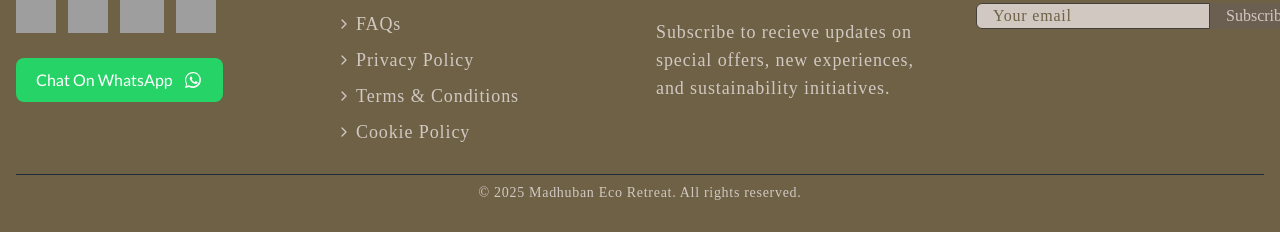
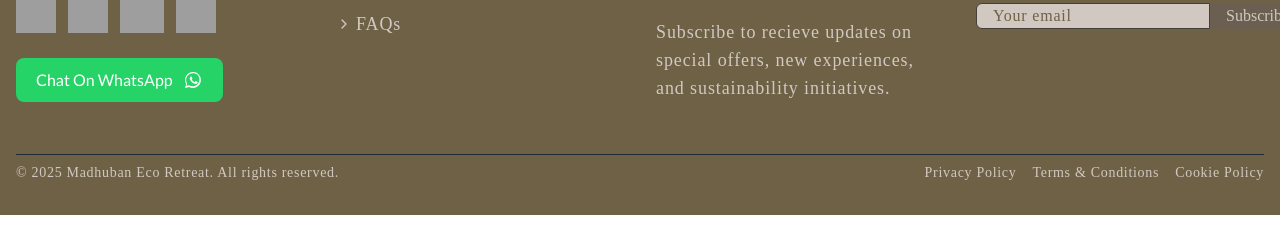
Before and after one commit to ajaykushwaha0508/madhuban, a Next.js app: page / in a window 1280 px wide. Shown: the part 6371-6603 px from the top of the page. Built offline with nearby package versions, Linux system fonts and the light colour scheme; grey boxes are pictures that could not be loaded.

Commit message:
fix footer links

```diff
--- a/src/components/Footer.jsx
+++ b/src/components/Footer.jsx
@@ -216,7 +216,7 @@ const Footer = () => {
               </li>
               <li>
                 <Link
-                  href="/contact"
+                  href="/contact-us"
                   className="font-[sitka-banner] text-[#D1C8C1] tracking-wider text-lg flex items-center"
                 >
                   <ChevronRight className="w-4 h-4 mr-1" /> Contact Us
@@ -228,30 +228,6 @@ const Footer = () => {
                   className="font-[sitka-banner] text-[#D1C8C1] tracking-wider text-lg flex items-center"
                 >
                   <ChevronRight className="w-4 h-4 mr-1" /> FAQs
-                </Link>
-              </li>
-              <li>
-                <Link
-                  href="/privacy-policy"
-                  className="font-[sitka-banner] text-[#D1C8C1] tracking-wider text-lg flex items-center"
-                >
-                  <ChevronRight className="w-4 h-4 mr-1" /> Privacy Policy
-                </Link>
-              </li>
-              <li>
-                <Link
-                  href="/terms-and-condition"
-                  className="font-[sitka-banner] text-[#D1C8C1] tracking-wider text-lg flex items-center"
-                >
-                  <ChevronRight className="w-4 h-4 mr-1" />Terms & Conditions
-                </Link>
-              </li>
-              <li>
-                <Link
-                  href="/cookies-and-consent-policy"
-                  className="font-[sitka-banner] text-[#D1C8C1] tracking-wider text-lg flex items-center"
-                >
-                  <ChevronRight className="w-4 h-4 mr-1" />Cookie Policy
                 </Link>
               </li>
             </ul>
@@ -330,9 +306,35 @@ const Footer = () => {
         </div>
 
         {/* Bottom Section */}
-        <div className="border-t border-gray-800 -mt-5 pt-2 flex flex-col md:flex-row items-center justify-center">
+        <div className="border-t border-gray-800 -mt-5 pt-2 flex flex-col md:flex-row items-center justify-between">
           <div className="font-[sitka-banner] text-sm text-[#D1C8C1] tracking-wider text-center">
             &copy; {currentYear} Madhuban Eco Retreat. All rights reserved.
+          </div>
+          <div className="font-[sitka-banner] text-sm text-[#D1C8C1] flex gap-4 tracking-wider text-center">
+
+                <Link
+                  href="/privacy-policy"
+                  className="font-[sitka-banner] text-sm text-[#D1C8C1] tracking-wider  text-lg flex items-center"
+                >
+                   Privacy Policy
+                </Link>
+
+
+                <Link
+                  href="/terms-and-condition"
+                  className="font-[sitka-banner] text-sm text-[#D1C8C1] tracking-wider text-lg flex items-center"
+                >
+                  Terms & Conditions
+                </Link>
+
+
+                <Link
+                  href="/cookies-and-consent-policy"
+                  className="font-[sitka-banner] text-sm text-[#D1C8C1] tracking-wider text-lg flex items-center"
+                >
+                  Cookie Policy
+                </Link>
+
           </div>
         </div>
       </div>
```
